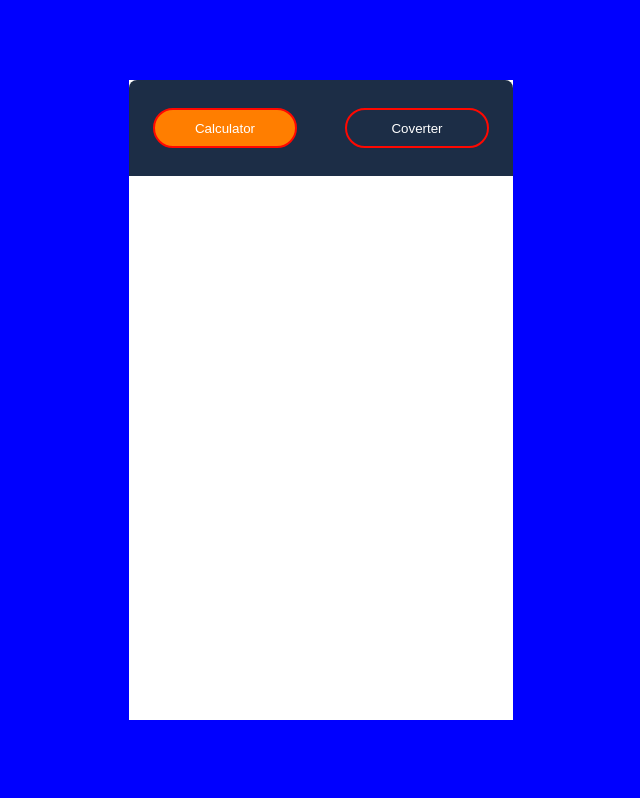
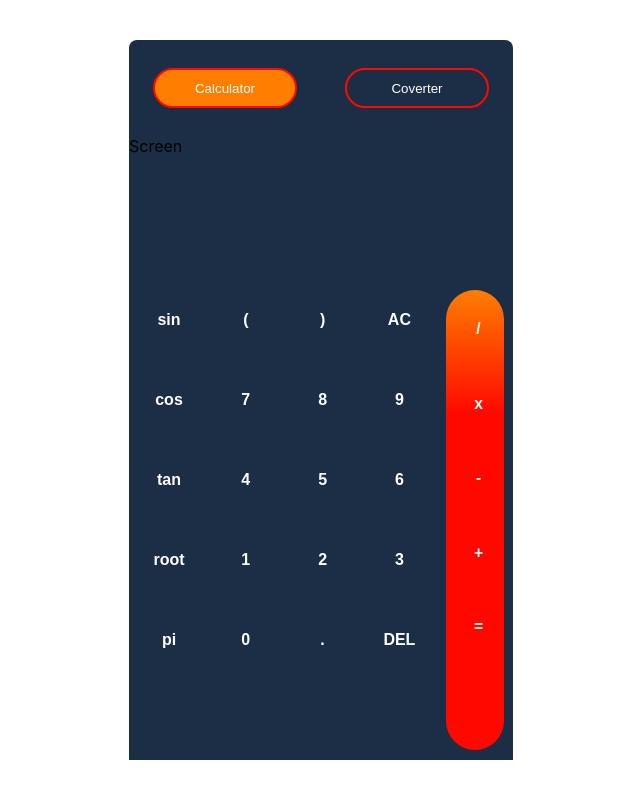
Before and after one commit to AslamThenery/Advanced-Calculator, a React (Create React App) app: page / in a window 1280 px wide. Shown: the whole page, without its empty margins (319-959 px from the left). Built offline with nearby package versions, Linux system fonts and the light colour scheme.

Commit message:
buttons created

```diff
--- /dev/null
+++ b/src/components/Keys.js
@@ -0,0 +1,74 @@
+import React from 'react'
+import "./keys.css"
+
+function Keys() {
+  return (
+    <div className='keys'>
+        {/* <button className='number-btn'>1</button>
+        <button className='number-btn'>2</button>
+        <button className='number-btn'>3</button>
+        <button className='number-btn'>4</button>
+        <button className='number-btn'>5</button>
+        <button className='number-btn'>6</button>
+        <button className='number-btn'>7</button>
+        <button className='number-btn'>8</button>
+        <button className='number-btn'>9</button>
+        <button className='number-btn'>0</button>
+        <button className='number-btn'>.</button>
+        <button className='number-btn'>AC</button>
+        <button className='number-btn'>+</button>
+        <button className='number-btn'>-</button>
+        <button className='number-btn'>X</button>
+        <button className='number-btn'>/</button>
+        <button className='number-btn'>pI</button>
+        <button className='number-btn'>ROOT</button>
+        <button className='number-btn'>DEL</button>
+        <button className='number-btn'>=</button> */}
+
+        <div className="row-1">
+        <button className='number-btn'>sin</button>
+        <button className='number-btn'>cos</button>
+        <button className='number-btn'>tan</button>
+        <button className='number-btn'>root</button>
+        <button className='number-btn'>pi</button>
+
+        </div>
+        <div className="row-1">
+        <button className='number-btn'>(</button>
+        <button className='number-btn'>7</button>
+        <button className='number-btn'>4</button>
+        <button className='number-btn'>1</button>
+        <button className='number-btn'>0</button>
+
+        </div>
+        <div className="row-1">
+        <button className='number-btn'>)</button>
+        <button className='number-btn'>8</button>
+        <button className='number-btn'>5</button>
+        <button className='number-btn'>2</button>
+        <button className='number-btn'>.</button>
+
+        </div>
+        <div className="row-1">
+        <button className='number-btn'>AC</button>
+        <button className='number-btn'>9</button>
+        <button className='number-btn'>6</button>
+        <button className='number-btn'>3</button>
+        <button className='number-btn'>DEL</button>
+
+        </div>
+        <div className="row-5">
+        <button className='number-btn'>/</button>
+        <button className='number-btn'>x</button>
+        <button className='number-btn'>-</button>
+        <button className='number-btn'>+</button>
+        <button className='number-btn'>=</button>
+
+        </div>
+
+
+    </div>
+  )
+}
+
+export default Keys
--- /dev/null
+++ b/src/components/keys.css
@@ -0,0 +1,61 @@
+.keys{
+    background-color: #1C2D46;
+    height: 60vh;
+    display: flex;
+    /* flex-direction: column; */
+}
+
+.number-btn{
+    width: 4em;
+    height: 4em;
+    margin:0.5em;
+    border-radius:5px ;
+    background-color: #1C2D46;
+    /* background-color: aqua; */
+    outline: none;
+    border: none;
+    color: #ffff;
+    cursor: pointer;
+    font-size: 1rem;
+    font-weight: bolder;
+    /* box-shadow: 5px 5px 5px 5px gray;   */
+
+}
+.number-btn:hover{
+    background-color: #ff7e00;
+}
+.row-1{
+    display: flex;
+    flex-direction: column;
+    height: 60vh;
+    width: 20%;
+
+    background-color: #1C2D46;
+}
+
+/* OPERATIOAL BUTTONS DESIGN */
+.row-5{
+    background: rgb(255,8,0);
+    background: linear-gradient(360deg, rgba(255,8,0,1) 73%, rgba(255,126,0,1) 100%);
+    border-radius: 50PX;
+    /* margin-right: 10px;
+    margin-left: 10px; */
+    margin:10px ;
+    width: 15%;
+    /* padding-right: 30px; */
+}
+
+.row-5 .number-btn{
+    outline: none;
+    border: none;
+    color: #ffff;
+    /* background-color: #FF0800; */
+    background: none;
+    /* background-color: aqua; */
+    /* border-radius: 50PX; */
+    font-size: .98em;
+    /* background-color: none; */
+    margin-left: 1px;
+    margin-bottom: 4px;
+
+}
--- a/src/components/screen.css
+++ b/src/components/screen.css
@@ -6,7 +6,7 @@ h1{
 }
 
 .screen{
-    width: 40%;
-    height: 25vh;
-    background: #1C2D46;
+    width: 100%;
+    height: 18vh;
+    background:#1C2D46;
 }
--- a/src/pages/Calculator.js
+++ b/src/pages/Calculator.js
@@ -1,6 +1,7 @@
 import React from 'react'
-// import Screen from '../components/screen'
+import Screen from '../components/screen'
 import Header from '../components/Header'
+import Keys from '../components/Keys'
 import "./calculator.css"
 
 function Calculator() {
@@ -9,7 +10,8 @@ function Calculator() {
       <div className="calculator">
 
       <Header />
-        {/* <Screen/> */}
+        <Screen/>
+        <Keys />
       </div>
     </div>
   )
--- a/src/pages/calculator.css
+++ b/src/pages/calculator.css
@@ -1,7 +1,7 @@
 .calc-container{
     width: 100%;
     height: 100vh;
-    background-color: blue;
+    /* background-color: blue; */
     display: flex;
     align-items: center;
     justify-content: center;
@@ -9,7 +9,7 @@
 }
 .calculator{
     width: 30%;
-    height: 80vh;
+    height: 90vh;
     background-color: white;
 
 }
@@ -28,6 +28,6 @@
     .calculator{
         width: 100%;
     height: 92vh;
-    background-color: white;
+    background-color: black;
     }
 }
```
Also changed, not shown: src/components/header.css (+11 -9 lines).
